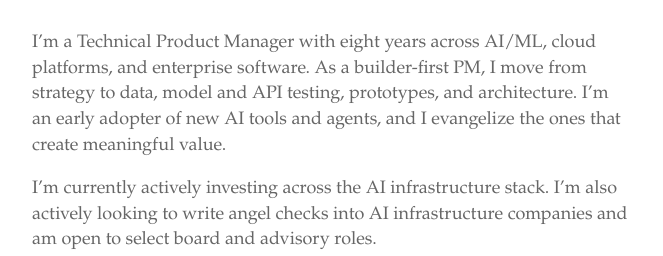
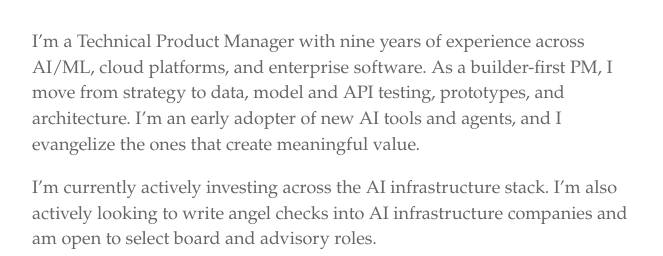
Before and after one commit to arpit-sidana/website, a plain HTML site: page index.html in a window 1280 px wide. Shown: the part 90-346 px from the top of the page, without its empty margins (308-971 px from the left). Drawn offline with Linux system fonts and the light colour scheme.

Commit message:
Update bio to nine years of experience

```diff
--- a/index.html
+++ b/index.html
@@ -26,7 +26,7 @@
     </header>
     <section class="home-intro" aria-label="About Arpit Sidana">
       <div class="bio">
-        <p>I’m a Technical Product Manager with eight years across AI/ML, cloud platforms, and enterprise software. As a builder-first PM, I move from strategy to data, model and API testing, prototypes, and architecture. I’m an early adopter of new AI tools and agents, and I evangelize the ones that create meaningful value.</p>
+        <p>I’m a Technical Product Manager with nine years of experience across AI/ML, cloud platforms, and enterprise software. As a builder-first PM, I move from strategy to data, model and API testing, prototypes, and architecture. I’m an early adopter of new AI tools and agents, and I evangelize the ones that create meaningful value.</p>
         <p>I’m currently actively investing across the AI infrastructure stack. I’m also actively looking to write angel checks into AI infrastructure companies and am open to select board and advisory roles.</p>
         <div class="home-social-links" id="social-links" aria-label="Contact and social profiles">
           <a class="social-icon-link" href="https://www.linkedin.com/in/arpitsidana/" target="_blank" rel="me noopener noreferrer" aria-label="LinkedIn" title="LinkedIn"><img src="assets/icons/social/linkedin.svg" alt=""></a>
```
